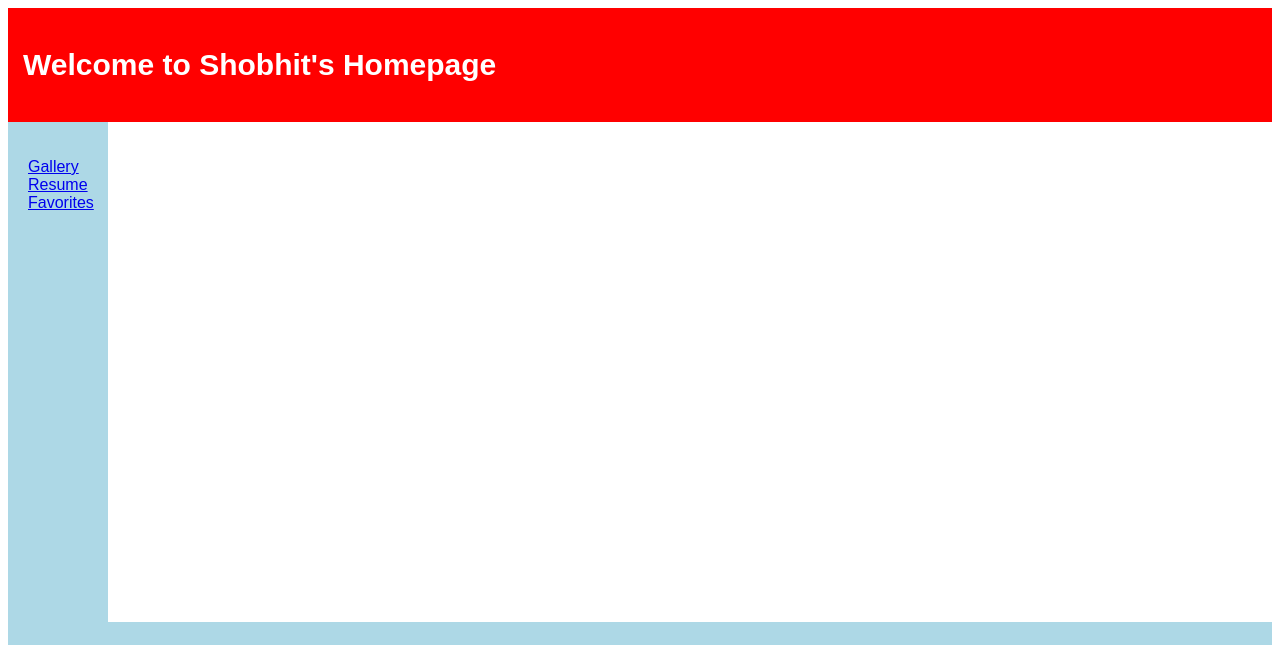
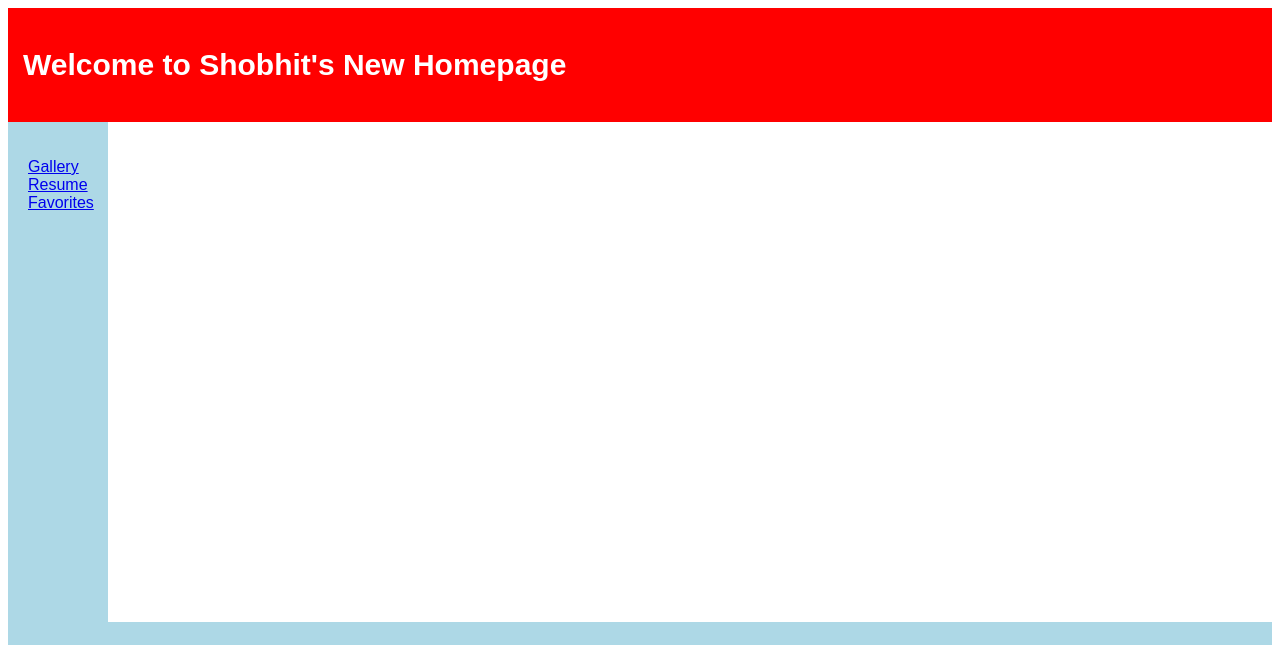
Before and after one commit to ss87codes/cs50_web, a plain HTML site: page project0/index.html in a window 1280 px wide. Shown: the top 645 px of the page. Drawn offline with Linux system fonts and the light colour scheme.

Commit message:
changed h2

```diff
--- a/project0/index.html
+++ b/project0/index.html
@@ -78,7 +78,7 @@
 
 
 	<header>
-		<h2>Welcome to Shobhit's Homepage</h2>
+		<h2>Welcome to Shobhit's New Homepage</h2>
 	</header>
 
 	<section>
```
